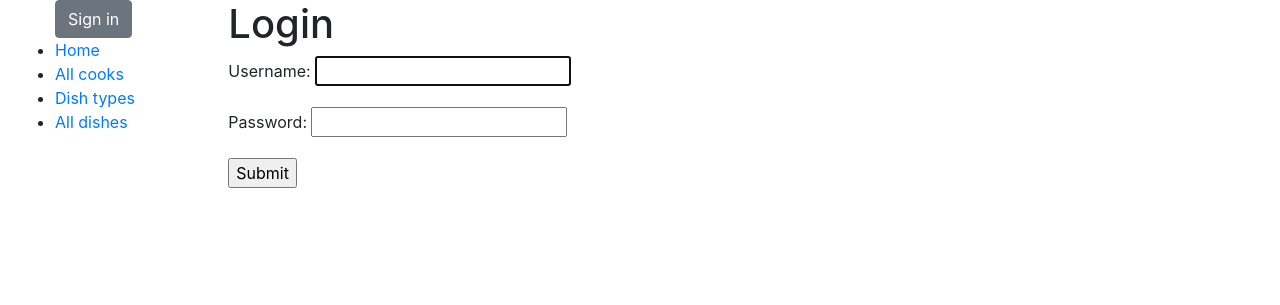
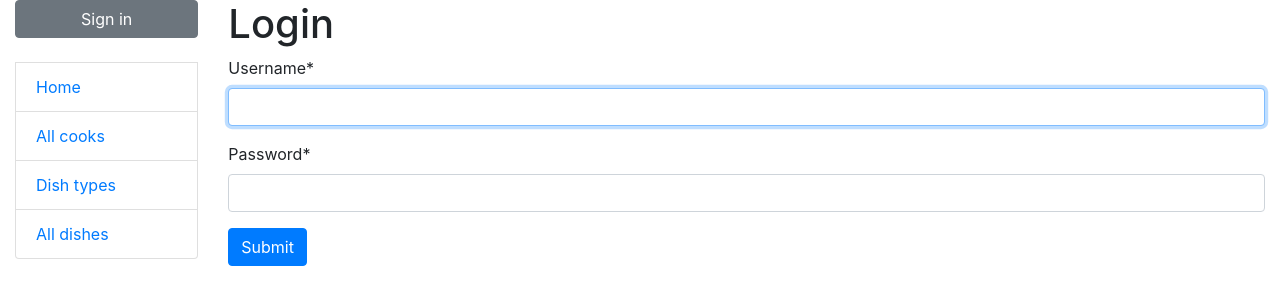
Before and after one commit to sumseer/restaurant-kitchen-service, a Django app: page /accounts/login/ in a window 1280 px wide. Shown: the top 305 px of the page. Run offline with Django 5.2, Linux system fonts and the light colour scheme; some libraries are stand-ins or nearby versions.

Commit message:
update login and sidebar templates

```diff
--- a/templates/includes/sidebar.html
+++ b/templates/includes/sidebar.html
@@ -1,8 +1,7 @@
-<ul class="sidebar-nav">
+<ul class="sidebar-nav list-group">
   {% if user.is_authenticated %}
     User:
     <a href="{% url "accounts:cook-detail" pk=user.id %}">{{ user.username }}</a>
-    <br>
       <form action="{% url "accounts:logout" %}" method="post">
         {% csrf_token %}
         <input class="btn btn-secondary" type="submit" value="Logout">
@@ -10,8 +9,9 @@
   {% else %}
       <a class="btn btn-secondary" href="{% url "accounts:login" %}">Sign in</a>
   {% endif %}
-  <li><a href="{% url "kitchen:index" %}">Home</a></li>
-  <li><a href="{% url "accounts:cook-list" %}">All cooks</a></li>
-  <li><a href="{% url "kitchen:dish-type-list" %}">Dish types</a></li>
-  <li><a href="{% url "kitchen:dish-list" %}">All dishes</a></li>
+  <br>
+  <li class="list-group-item"><a href="{% url "kitchen:index" %}">Home</a></li>
+  <li class="list-group-item"><a href="{% url "accounts:cook-list" %}">All cooks</a></li>
+  <li class="list-group-item"><a href="{% url "kitchen:dish-type-list" %}">Dish types</a></li>
+  <li class="list-group-item"><a href="{% url "kitchen:dish-list" %}">All dishes</a></li>
 </ul>
--- a/templates/registration/login.html
+++ b/templates/registration/login.html
@@ -1,4 +1,5 @@
 {% extends "base.html" %}
+{% load crispy_forms_filters %}
 {% block content %}
   <h1>Login</h1>
   {% if form.errors %}
@@ -6,8 +7,8 @@
   {% endif %}
   <form action="{% url "accounts:login" %}" method="post">
     {% csrf_token %}
-    {{ form.as_p }}
-    <input type="submit" value="Submit">
+    {{ form|crispy }}
+    <input class="btn btn-primary" type="submit" value="Submit">
     <input type="hidden" name="next" value="{{ next }}">
   </form>
 {% endblock %}
```
